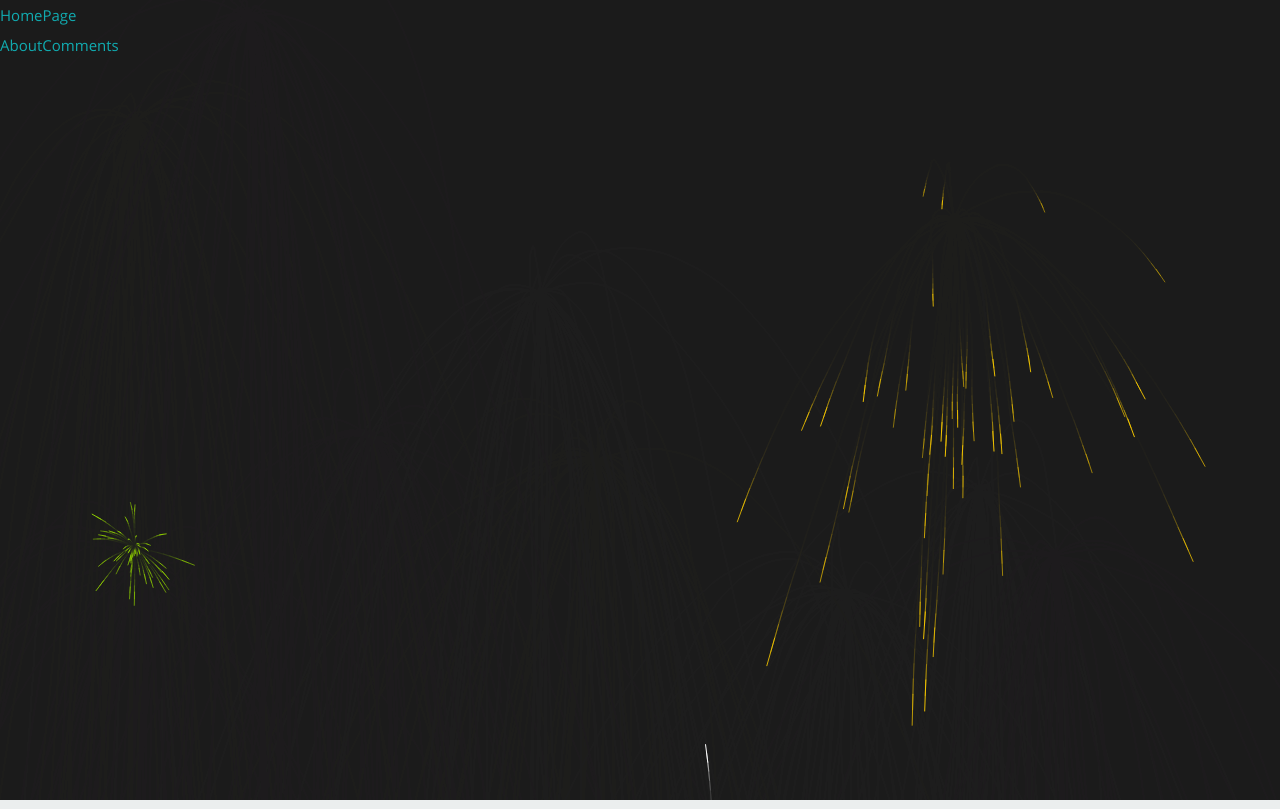
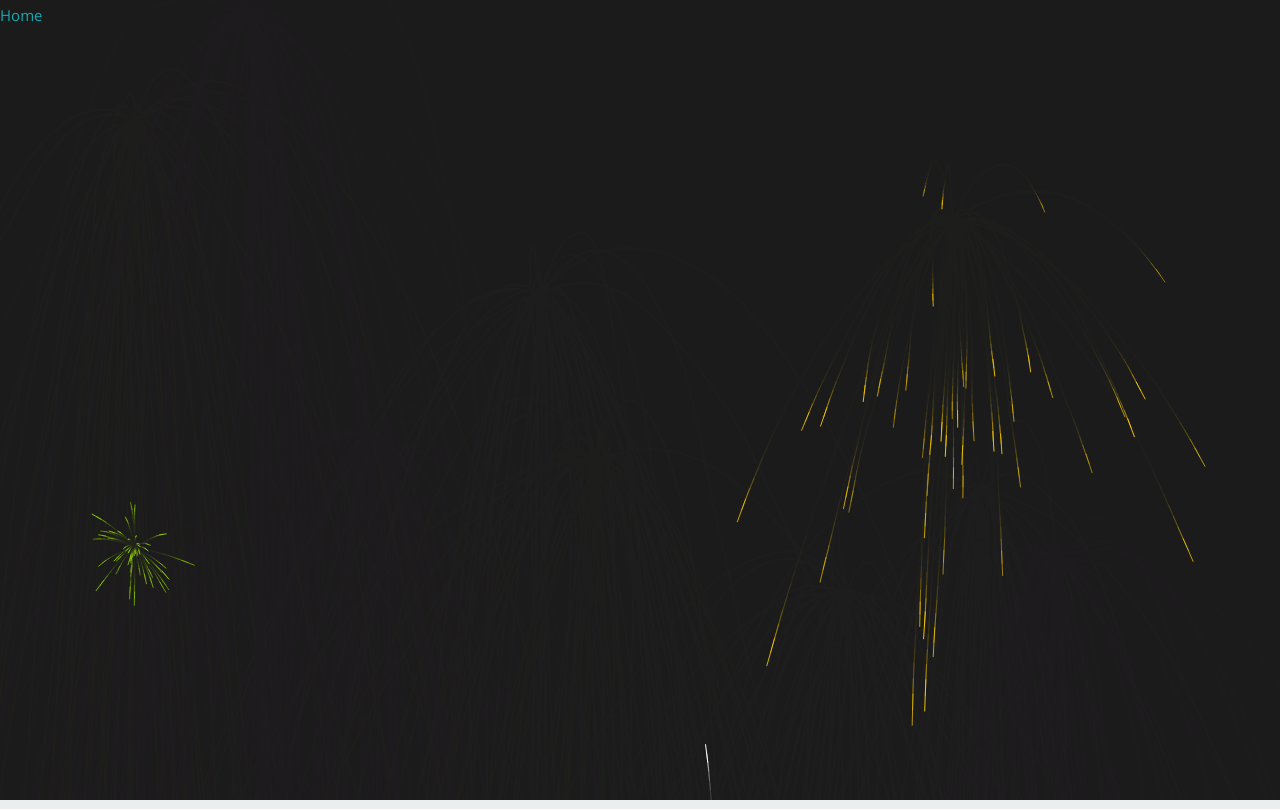
Before and after one commit to JacobCutts13/portfolio-front-end, a React (Create React App) app: page /Fireworks in a window 1280 px wide. Built offline with nearby package versions, Linux system fonts and the light colour scheme.

Commit message:
simple home button and rmeoved updates and platforms section

```diff
--- a/src/MainApp.tsx
+++ b/src/MainApp.tsx
@@ -1,15 +1,14 @@
 import Header from "./components/Header";
-import Updates from "./components/Updates";
+
 import Projects from "./components/Projects";
-import Platforms from "./components/Platforms";
 
 function MainApp(): JSX.Element {
   return (
     <div className="app">
       <Header />
       <Projects />
-      <Updates />
-      <Platforms />
+      {/* <Updates />
+      <Platforms /> */}
     </div>
   );
 }
--- a/src/components/projects/FireworksProject.tsx
+++ b/src/components/projects/FireworksProject.tsx
@@ -1,4 +1,3 @@
-import { Fade } from "react-awesome-reveal";
 import { Link } from "react-router-dom";
 import Fireworks from "../../sketches/fireworks/Fireworks";
 
@@ -10,9 +9,9 @@
           <Fireworks />
         </div>
 
-        <Link to="/">HomePage</Link>
+        <Link to="/">Home</Link>
 
-        <Fade direction="up">
+        {/* <Fade direction="up">
           <div className="project-nav">
             <div className="about-comments">
               <a className="smoothscroll" href="#About">
@@ -23,7 +22,7 @@
               </a>
             </div>
           </div>
-        </Fade>
+        </Fade> */}
       </section>
     </>
   );
--- a/src/components/projects/GameOfLifeProject.tsx
+++ b/src/components/projects/GameOfLifeProject.tsx
@@ -8,15 +8,7 @@
         <div style={{ position: "absolute", zIndex: -1, top: 0, left: 0 }}>
           <GameOfLife />
         </div>
-        <div className="project-nav">
-          <Link to="/">HomePage</Link>
-          <a className="smoothscroll" href="#About">
-            About
-          </a>
-          <a className="smoothscroll" href="#Comments">
-            Comments
-          </a>
-        </div>
+        <Link to="/">Home</Link>
       </section>
     </>
   );
--- a/src/components/projects/RayCastProject.tsx
+++ b/src/components/projects/RayCastProject.tsx
@@ -8,15 +8,7 @@
         <div style={{ position: "absolute", zIndex: -1, top: 0, left: 0 }}>
           <RayCast />
         </div>
-        <div className="project-nav">
-          <Link to="/">HomePage</Link>
-          <a className="smoothscroll" href="#About">
-            About
-          </a>
-          <a className="smoothscroll" href="#Comments">
-            Comments
-          </a>
-        </div>
+        <Link to="/">Home</Link>
       </section>
     </>
   );
--- a/src/components/projects/SimpleOrbitsProject.tsx
+++ b/src/components/projects/SimpleOrbitsProject.tsx
@@ -1,3 +1,4 @@
+import { Link } from "react-router-dom";
 import SimpleOrbits from "../../sketches/SimpleOrbits";
 
 export default function SimpleOrbitsProject(): JSX.Element {
@@ -7,6 +8,7 @@
         <div style={{ position: "absolute", zIndex: -1, top: 0, left: 0 }}>
           <SimpleOrbits />
         </div>
+        <Link to="/">Home</Link>
       </section>
     </>
   );
```
